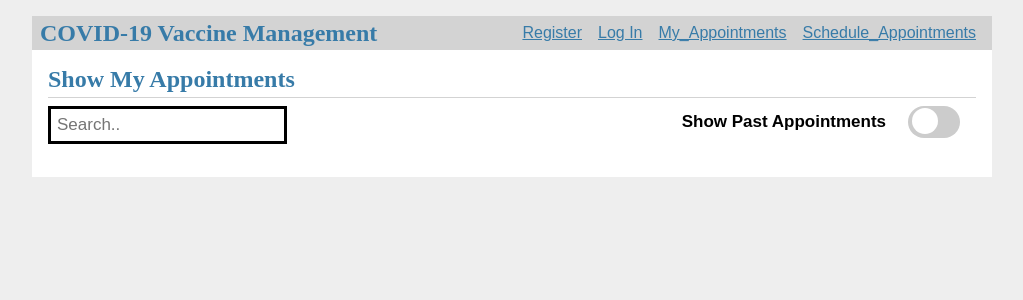
After one commit to panargirakis/Vaccine_Management_System_DBMS, a Flask app: template flaskr/templates/auth/show_appt.html in a window 1280 px wide. The commit adds this page. Shown: the top 300 px of the page, without its empty margins (128-1151 px from the left). Run offline with Flask 2, Linux system fonts and the light colour scheme; the template is opened without the code that fills it, so the values that code supplies are empty.

Commit message:
Implemented "Show_My_Appointments" page
Display future appointments.
Remaining tasks: search and past appointments. Schedule appointment page created.

```diff
--- a/flaskr/app.py
+++ b/flaskr/app.py
@@ -55,10 +55,12 @@ def show_username(id):
 def show_upcoming_appointments(id):
     cursor = DB.get_instance()
     cursor.execute(find_appt_by_person, [id])
-    query_results = cursor.fetchone()
+    # query_results = cursor.fetchone()
+    query_results = cursor.fetchall()
 
     # populate form
-    return (str(query_results) if query_results else "User does not have any upcoming appointments")
+    # return (str(query_results) if query_results else "User does not have any upcoming appointments")
+    return query_results
 
 ################################################################################
 #
--- a/flaskr/auth.py
+++ b/flaskr/auth.py
@@ -7,6 +7,7 @@ from werkzeug.security import check_password_hash, generate_password_hash
 
 from db import DB
 from queries import *
+import app
 
 bp = Blueprint('auth', __name__, url_prefix='/auth')
 
@@ -66,7 +67,7 @@ def login():
             session['user_id'] = user1[0]
             print(user1)
             # return redirect(url_for('index'))
-            return redirect(url_for('auth.register')) # redirect to y profile page here
+            return redirect(url_for('auth.register')) # redirect to y show_appt page here
 
         flash(error)
 
@@ -170,6 +171,31 @@ def register():
         flash(error)
 
     return render_template('auth/register.html')
+
+@bp.route('/show_appt', methods=('GET', 'POST'))
+def show_appt():
+
+    user_id = session.get('user_id')
+    print(user_id)
+    qres = app.show_upcoming_appointments(user_id)
+    #qres = app.show_upcoming_appointments(741852963)
+    print(qres)
+    header = ("Appt Id", "Date & Time", "Location", "Street", "Apartment", "City", "State", "Country","Vaccine")
+    return render_template('auth/show_appt.html', header=header, data=qres)
+
+
+@bp.route('/schedule_appt', methods=('GET', 'POST'))
+def schedule_appt():
+    data = (
+        ("sanika","CS","vaccine1"),
+        ("Nick","DS","vaccine2"),
+        ("Panos",'CS',"vaccine3"),
+    )
+    return render_template('auth/schedule_appt.html', data=data)
+
+
+
+
 #
 #
 # @bp.route('/login', methods=('GET', 'POST'))
--- a/flaskr/queries.py
+++ b/flaskr/queries.py
@@ -45,7 +45,7 @@ find_appt_by_dist_loc_and_date = \
 # Find future appointments for a person
 find_appt_by_person = \
 "SELECT ap.Appt_ID, TO_CHAR(ap.Appt_date, 'MM-DD-YYYY HH24:MI:SS'), dl.Location_name, " \
-"ad.Street, ad.Apartment, ad.City, ad.State, Ad.State, ad.Country, vt.Vaccine_Name " \
+"ad.Street, ad.Apartment, ad.City, ad.State, ad.Country, vt.Vaccine_Name " \
 "FROM Appointments ap INNER JOIN Distribution_Location dl ON ap.Located = dl.location_id " \
 "INNER JOIN Address ad ON ad.Address_ID = dl.Located " \
 "INNER JOIN Vaccine_Type vt ON vt.Vaccine_ID = ap.Vaccine_ID " \
--- /dev/null
+++ b/flaskr/templates/auth/show_appt.html
@@ -0,0 +1,153 @@
+
+{% extends 'base.html' %}
+
+{% block header %}
+
+    <h1>{% block title %}Show My Appointments{% endblock %}</h1>
+
+    <style>
+    #future_appt {
+    font-family: Arial, Helvetica, sans-serif;
+    border-collapse: collapse;
+    width: 100%;
+    }
+
+    #future_appt td, #future_appt th {
+    border: 1px solid #ddd;
+    padding: 8px;
+    }
+
+    #future_appt tr:nth-child(even){background-color: #f2f2f2;}
+
+    #future_appt tr:hover {background-color: #ddd;}
+
+    #future_appt th {
+    padding-top: 12px;
+    padding-bottom: 12px;
+    text-align: left;
+    background-color: royalblue;
+    color: white;
+    }
+
+    .topnav input[type=text] {
+    float: left;
+    padding: 6px;
+    border: solid;
+    margin-top: 8px;
+    margin-right: 16px;
+    font-size: 17px;
+    }
+
+    .past_appt {
+        float: right;
+    padding: 6px;
+    border: none;
+    margin-top: 8px;
+    margin-right: 16px;
+    font-size: 17px;
+    }
+
+
+    /* Rounded sliders */
+    .switch {
+        float: right;
+        padding: 6px;
+        margin-top: 8px;
+        margin-right: 16px;
+        position:relative;
+        display: inline-block;
+        width: 40px;
+        height: 20px;
+    }
+
+   /* Hide default HTML checkbox */
+  .switch input {
+      opacity: 0;
+      width: 0;
+      height: 0;
+  }
+
+    /* The slider */
+    .slider {
+        position: absolute;
+        cursor: pointer;
+        top: 0;
+        left: 0;
+        right: 0;
+        bottom: 0;
+        background-color: #ccc;
+        -webkit-transition: .4s;
+        transition: .4s;
+    }
+
+    .slider:before {
+        position: absolute;
+        content: "";
+        height: 26px;
+        width: 26px;
+        left: 4px;
+        bottom: 4px;
+        background-color: white;
+        -webkit-transition: .4s;
+        transition: .4s;
+    }
+
+    input:checked + .slider {
+    background-color: #2196F3;
+    }
+
+    input:focus + .slider {
+     box-shadow: 0 0 1px #2196F3;
+    }
+
+    input:checked + .slider:before {
+    -webkit-transform: translateX(26px);
+     -ms-transform: translateX(26px);
+    transform: translateX(26px);
+    }
+
+    .slider.round {
+     border-radius: 20px;
+     }
+
+    .slider.round:before {
+     border-radius: 50%;
+     }
+
+    </style>
+{% endblock %}
+
+{% block content %}
+    <div class="topnav">
+    <input type="text" placeholder="Search..">
+
+    <!-- Rounded switch -->
+
+    <label class="switch">
+    <input type="checkbox">
+    <span class="slider round"></span>
+    </label>
+
+    <label class="past_appt"> Show Past Appointments </label>
+    </div>
+
+
+  <table id="future_appt">
+
+  {%  for heading in header %}
+      <th> {{ heading }} </th>
+  {% endfor %}
+
+  {%  for row in data %}
+      <tr>
+      {%  for cell in row %}
+          <td>
+          {{ cell }}
+          </td>
+      {% endfor %}
+      </tr>
+  {%  endfor %}
+
+  </table>
+
+{% endblock %}
--- a/flaskr/templates/base.html
+++ b/flaskr/templates/base.html
@@ -21,6 +21,8 @@
     {% else %}
       <li><a href="{{ url_for('auth.register') }}">Register</a>
       <li><a href="{{ url_for('auth.login') }}">Log In</a>
+      <li><a href="{{ url_for('auth.show_appt') }}">My_Appointments</a>
+        <li><a href="{{ url_for('auth.schedule_appt') }}">Schedule_Appointments</a>
     {% endif %}
   </ul>
 </nav>
```
Also changed, not shown: flaskr/templates/auth/schedule_appt.html (added, +59 -0 lines), flaskr/static/style.css (line endings or trailing spaces).
